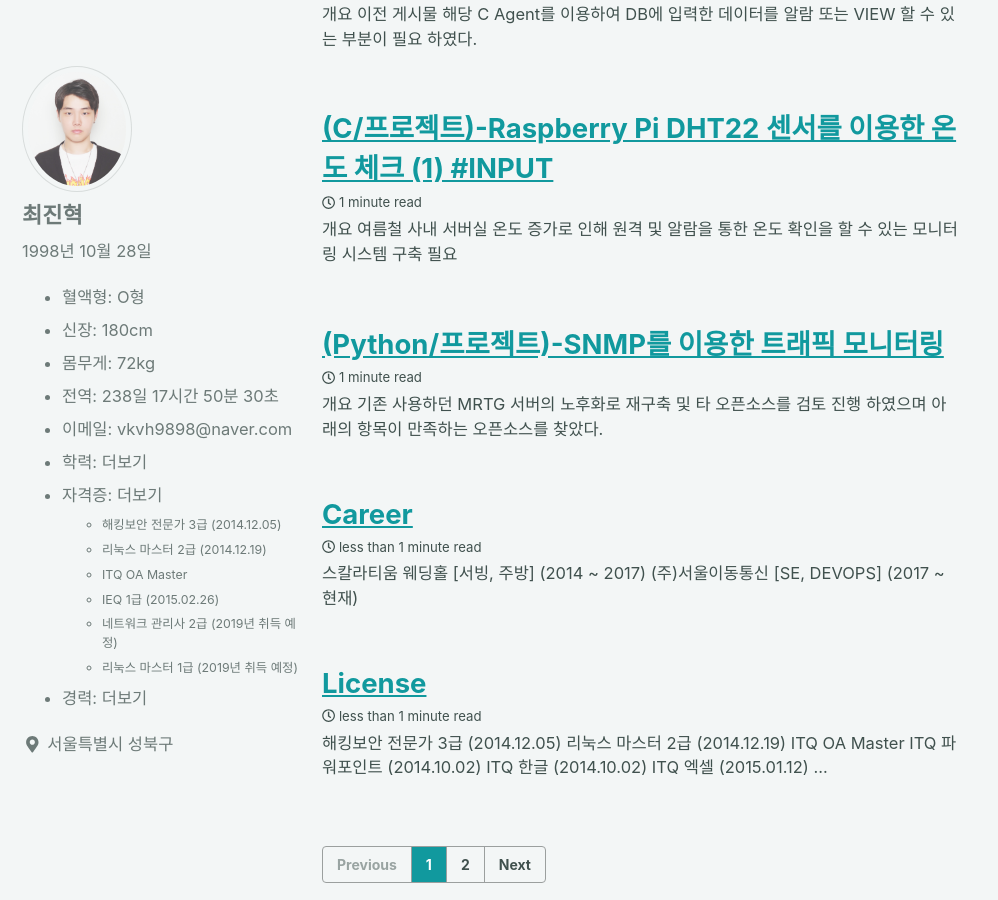
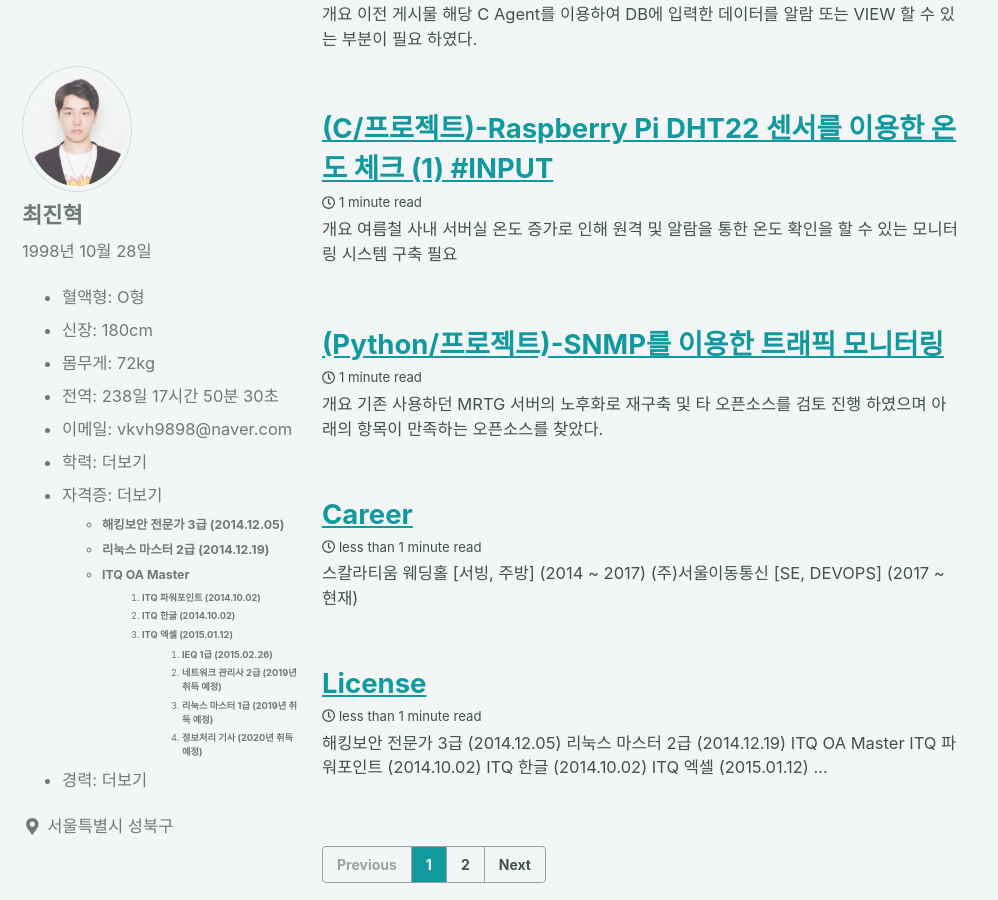
Before and after one commit to Tosi123/Tosi123.github.io, a Jekyll site: the page built from index.html, in a window 1280 px wide and 900 px high, scrolled down 303 px. Shown: the whole window, without its empty margins (0-998 px from the left). Built offline with Jekyll 4.4.1, drawn with Linux system fonts in a browser that asks for light colours; cached includes are drawn as plain includes; nearby versions of some CDN libraries; the list of posts is cut into pages by our own code.

Commit message:
Update author-profile.html

```diff
--- a/_includes/author-profile.html
+++ b/_includes/author-profile.html
@@ -46,34 +46,35 @@
 	   <li class="menu">
 			<a>학력: 더보기</a>
             <ul class="hide">
-                <li>장곡 초등학교 졸업 (2005 ~ 2011)</li>
-                <li>남대문 중학교 졸업 (2011 ~ 2014)</li>
-                <li>한세사이버보안 고등학교 졸업 (2014 ~ 2017)</li>
-                <li>학점은행제 학사과정 졸업 예정 (2017 ~ 2020)</li>
+                <li><strong>장곡 초등학교 졸업 (2005 ~ 2011)</strong></li>
+                <li><strong>남대문 중학교 졸업 (2011 ~ 2014)</strong></li>
+                <li><strong>한세사이버보안 고등학교 졸업 (2014 ~ 2017)</strong></li>
+                <li><strong>학점은행제 학사과정 졸업 예정 (2017 ~ 2020)</strong></li>
             </ul>
         </li>
 	   <li class="menu">
 			<a>자격증: 더보기</a>
             <ul class="hide">
-                <li>해킹보안 전문가 3급 (2014.12.05)</li>
-                <li>리눅스 마스터 2급 (2014.12.19)</li>
-                <li>ITQ OA Master
-			<ul class="hide">
-				<li>ITQ 파워포인트 (2014.10.02)</li>
-				<li>ITQ 한글 (2014.10.02)</li>
-				<li>ITQ 엑셀 (2015.01.12)</li>
-			</ul>
+                <li><strong>해킹보안 전문가 3급 (2014.12.05)</strong></li>
+                <li><strong>리눅스 마스터 2급 (2014.12.19)</strong></li>
+                <li><strong>ITQ OA Master</strong>
+				<ol>
+					<li><strong>ITQ 파워포인트 (2014.10.02)</strong></li>
+					<li><strong>ITQ 한글 (2014.10.02)</strong></li>
+					<li><strong>ITQ 엑셀 (2015.01.12)</strong></li>
+				<ol>
 		</li>
-                <li>IEQ 1급 (2015.02.26)</li>
-                <li>네트워크 관리사 2급 (2019년 취득 예정)</li>
-                <li>리눅스 마스터 1급 (2019년 취득 예정)</li>
+                <li><strong>IEQ 1급 (2015.02.26)</strong></li>
+                <li><strong>네트워크 관리사 2급 (2019년 취득 예정)</strong></li>
+                <li><strong>리눅스 마스터 1급 (2019년 취득 예정)</strong></li>
+				<li><strong>정보처리 기사 (2020년 취득 예정)</strong></li>
             </ul>
         </li>
 		<li class="menu">
 			<a>경력: 더보기</a>
             <ul class="hide">
-                <li>스칼라티움 웨딩홀 [서빙, 주방] (2014 ~ 2017)</li>
-                <li>(주)서울이동통신 [SE, DEVOPS] (2017 ~ 현재)</li>
+                <li><strong>스칼라티움 웨딩홀 [서빙, 주방] (2014 ~ 2017)</strong></li>
+                <li><strong>(주)서울이동통신 [SE, DEVOPS] (2017 ~ 현재)</strong></li>
             </ul>
         </li>
     </ul>
```
